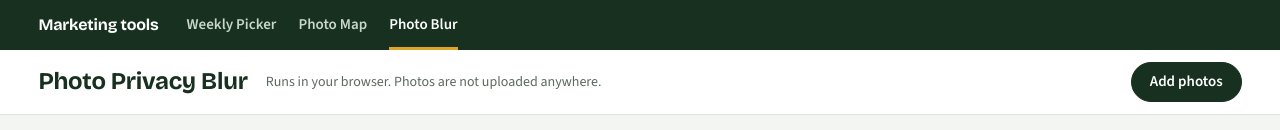
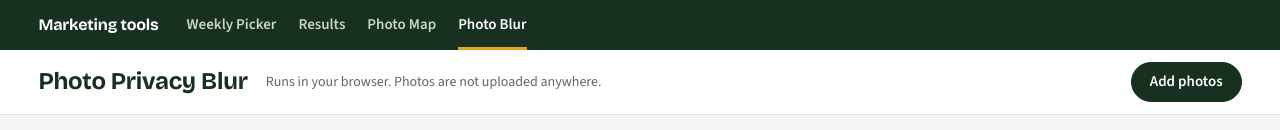
Before and after one commit to eloveland-bit/photo-blur, a plain HTML site: page index.html in a window 1280 px wide. Shown: the top 130 px of the page. Drawn offline with nearby package versions, Linux system fonts and the light colour scheme.

Commit message:
Update index.html

```diff
--- a/index.html
+++ b/index.html
@@ -92,7 +92,7 @@ button:disabled{opacity:.4;cursor:default}
 </style>
 </head>
 <body>
-<nav class="mt-nav" aria-label="Marketing tools"><div class="mt-nav-in" style="max-width:none;padding:0 max(3vw,14px)"><span class="mt-nav-name">Marketing tools</span><a href="https://script.google.com/macros/s/AKfycbzMDf2G6V9Kl318wst7kKOur2nYn7tm6x2h8Iw1iKgsIEzN3c-5J0Ej6nvgndvyUmpr/exec" target="_top">Weekly Picker</a><a href="https://eloveland-bit.github.io/gbp-photo-map/" target="_top">Photo Map</a><a href="https://eloveland-bit.github.io/photo-blur/" target="_top" aria-current="page">Photo Blur</a></div></nav>
+<nav class="mt-nav" aria-label="Marketing tools"><div class="mt-nav-in" style="max-width:none;padding:0 max(3vw,14px)"><span class="mt-nav-name">Marketing tools</span><a href="https://script.google.com/macros/s/AKfycbzMDf2G6V9Kl318wst7kKOur2nYn7tm6x2h8Iw1iKgsIEzN3c-5J0Ej6nvgndvyUmpr/exec" target="_top">Weekly Picker</a><a href="https://script.google.com/macros/s/AKfycbzMDf2G6V9Kl318wst7kKOur2nYn7tm6x2h8Iw1iKgsIEzN3c-5J0Ej6nvgndvyUmpr/exec?page=results" target="_top">Results</a><a href="https://eloveland-bit.github.io/gbp-photo-map/" target="_top">Photo Map</a><a href="https://eloveland-bit.github.io/photo-blur/" target="_top" aria-current="page">Photo Blur</a></div></nav>
 <header class="bar">
   <h1>Photo Privacy Blur</h1>
   <p>Runs in your browser. Photos are not uploaded anywhere.</p>
```
